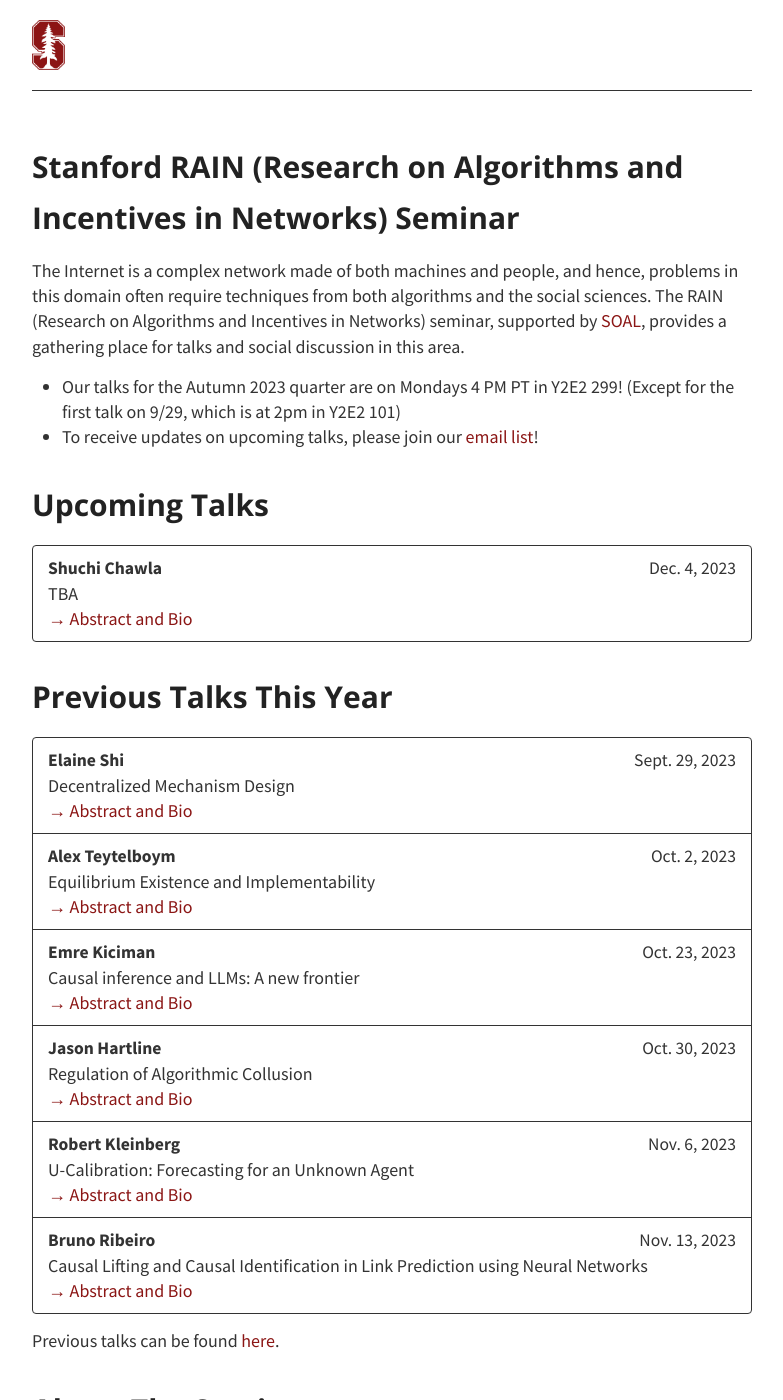
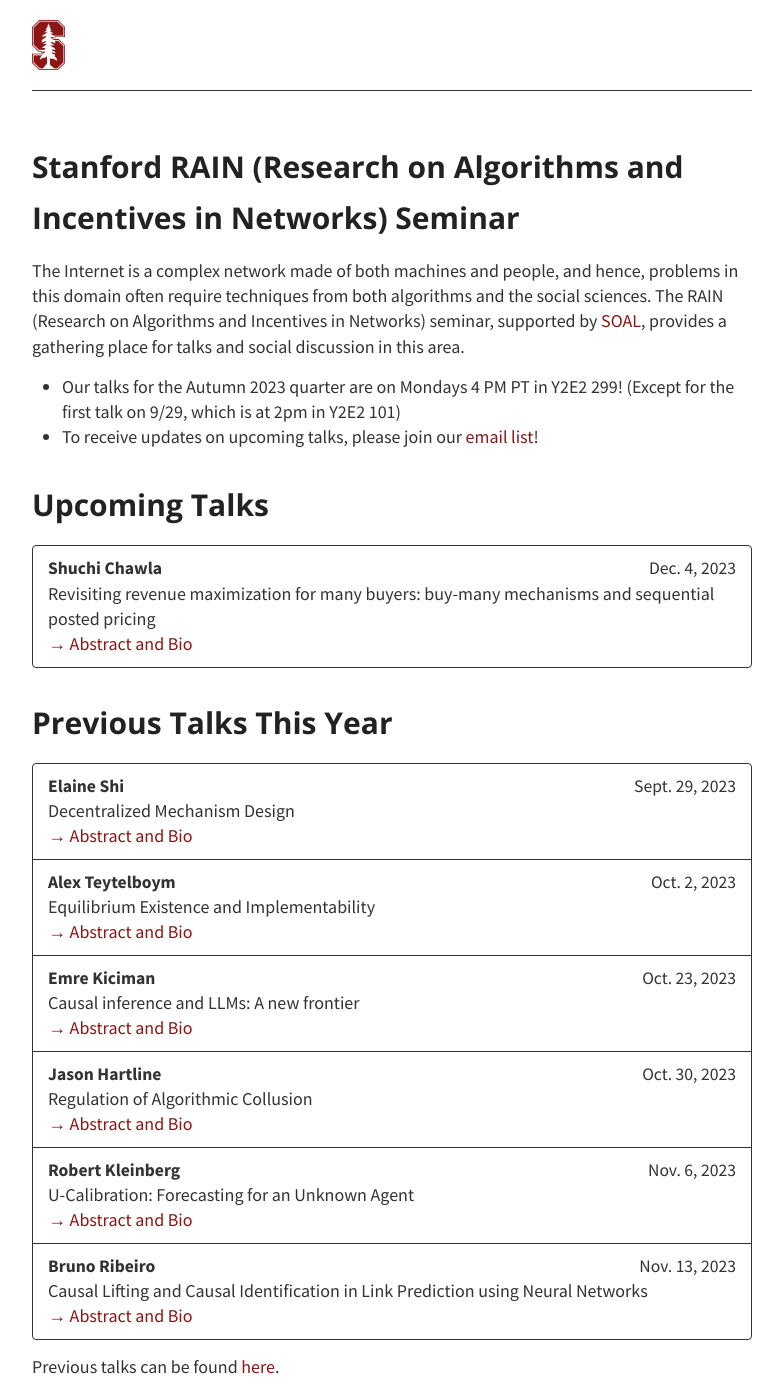
Before and after one commit to stanford-rain-seminar/stanford-rain-seminar.github.io, a Jekyll site: the page built from index.md, in a window 1280 px wide and 1400 px high. Shown: the whole window, without its empty margins (248-1031 px from the left). Built offline with Jekyll 4.4.1, drawn with Linux system fonts in a browser that asks for light colours; nearby versions of some CDN libraries; our own code applies the rules of GitHub Pages for plain Markdown files.

Commit message:
Update talks.yml

```diff
--- a/_data/talks.yml
+++ b/_data/talks.yml
@@ -2,9 +2,16 @@
   members:
     - speaker: Shuchi Chawla
       date: Dec. 4, 2023
-      title: "TBA"
-      abstract: "TBA"
-      bio: "TBA"
+      title: "Revisiting revenue maximization for many buyers: buy-many mechanisms and sequential posted pricing"
+      abstract: "A recent line of research has established a novel desideratum for designing approximately-revenue-optimal multi-item mechanisms, namely the buy-many constraint. Under this constraint, prices for different allocations made by the mechanism must be subadditive implying that the price of a bundle cannot exceed the sum of prices of individual items it contains. This natural constraint has enabled several positive results in multi-item mechanism design bypassing well-established impossibility results.
+
+
+Our work addresses a main open question from this literature involving the design of buy-many mechanisms for multiple buyers. We show that a simple sequential item pricing mechanism with buyer-specific prices can achieve an O(log m) approximation to the revenue of any buy-many mechanism when all buyers have unit-demand preferences over m items. This is the best approximation possible as it directly matches the previous results for the single-buyer setting where no simple mechanism can obtain a better approximation. En route to proving this result we define and prove a multi-dimensional online contention resolution scheme (OCRS) for revenue.
+
+
+
+This is joint work with Rojin Rezvan (UT-Austin), Yifeng Teng (Google Research), and Christos Tzamos (UW-Madison)."
+      bio: "Shuchi Chawla holds an Endowed Professorship in Computer Science at UT-Austin and is an Amazon Scholar. Shuchi is a theoretical computer scientist specializing in the areas of algorithm design and economics and computation. Prior to joining UT-Austin, she spent 15 years as a professor of CS at the University of Wisconsin-Madison. Shuchi is the recipient of an NSF Career award, a Sloan Foundation fellowship, and several awards for her research and teaching at UW-Madison. Shuchi recently served as the PC Chair of SODA'20 and EC'21, and currently serves on the editorial boards of the SIAM Journal of Computing, the ACM Transactions on Algorithms and the ACM Transactions on Economics and Computation."
 - type: Previous Talks This Year
   members:
     - speaker: Elaine Shi
```
